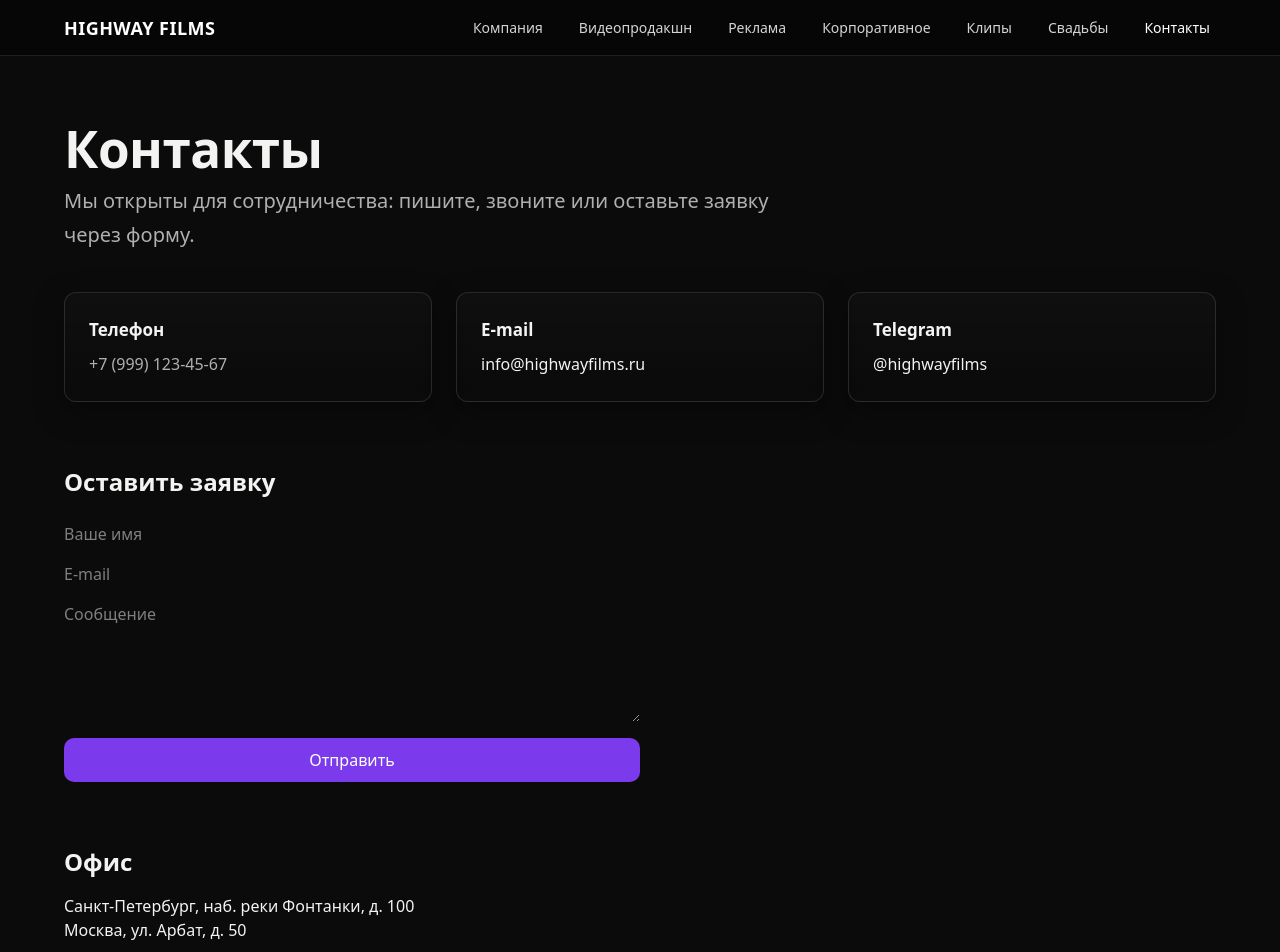
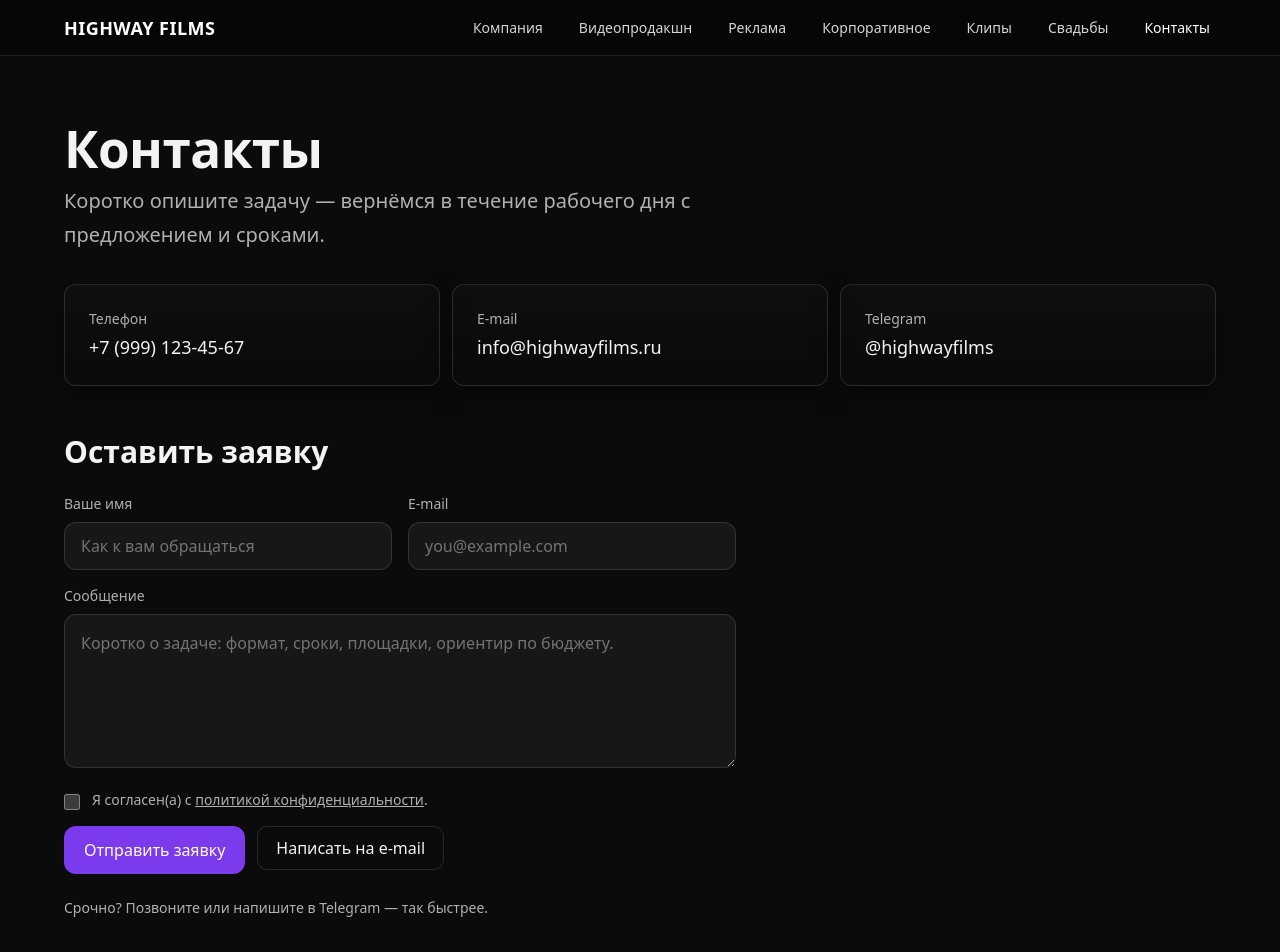
Before and after one commit to pandangun/highwayfilms.ru, a Next.js app: page /contacts in a window 1280 px wide. Shown: the top 952 px of the page. Built offline with nearby package versions, Linux system fonts and the light colour scheme.

Commit message:
feat: обновил страницу контактов (форма, карточки, стили)

```diff
--- a/src/app/contacts/page.tsx
+++ b/src/app/contacts/page.tsx
@@ -1,75 +1,134 @@
 import type { Metadata } from "next";
+import Link from "next/link";
 
 export const metadata: Metadata = {
   title: "Контакты — Highway Films",
-  description: "Свяжитесь с Highway Films: телефон, почта, Telegram. Форма обратной связи для заказа съёмки и сотрудничества.",
+  description:
+    "Свяжитесь с Highway Films: телефон, почта, Telegram. Форма обратной связи для заказа съёмки и сотрудничества.",
 };
+
+function InfoCard({
+  title,
+  value,
+  href,
+}: {
+  title: string;
+  value: string;
+  href?: string;
+}) {
+  const content = (
+    <>
+      <div className="text-sm text-muted">{title}</div>
+      <div className="mt-1 text-lg">{value}</div>
+    </>
+  );
+  return (
+    <div className="card p-5 md:p-6">
+      {href ? (
+        <a href={href} className="block hover:opacity-90 transition">
+          {content}
+        </a>
+      ) : (
+        content
+      )}
+    </div>
+  );
+}
 
 export default function Page() {
   return (
     <main className="container py-12 md:py-16">
       <h1 className="h1">Контакты</h1>
-      <p className="lead mt-2 measure">
-        Мы открыты для сотрудничества: пишите, звоните или оставьте заявку через форму.
+      <p className="lead measure mt-2">
+        Коротко опишите задачу — вернёмся в течение рабочего дня с предложением и сроками.
       </p>
 
-      {/* Основные контакты */}
-      <div className="grid md:grid-cols-3 gap-6 mt-10">
-        <div className="card p-6">
-          <h3 className="text-lg font-semibold mb-2">Телефон</h3>
-          <p className="text-muted">+7 (999) 123-45-67</p>
+      {/* Быстрые контакты */}
+      <section className="mt-8 grid gap-3 sm:grid-cols-2 lg:grid-cols-3">
+        <InfoCard title="Телефон" value="+7 (999) 123-45-67" href="tel:+79991234567" />
+        <InfoCard title="E-mail" value="info@highwayfilms.ru" href="mailto:info@highwayfilms.ru" />
+        <InfoCard title="Telegram" value="@highwayfilms" href="https://t.me/highwayfilms" />
+      </section>
+
+      {/* Форма */}
+      <section className="mt-12">
+        <h2 className="text-2xl md:text-3xl font-semibold">Оставить заявку</h2>
+
+        <form
+          className="mt-6 grid gap-4 max-w-2xl"
+          method="POST"
+          action="https://formspree.io/f/your-id" /* <- замени на свой endpoint или убери и обрабатывай сам */
+        >
+          <div className="grid gap-4 sm:grid-cols-2">
+            <div>
+              <label className="block text-sm text-muted">Ваше имя</label>
+              <input
+                type="text"
+                name="name"
+                required
+                placeholder="Как к вам обращаться"
+                className="mt-2 w-full h-12 rounded-xl bg-white/5 border border-base px-4 outline-none focus:border-white/30 placeholder:text-neutral-500"
+              />
             </div>
-        <div className="card p-6">
-          <h3 className="text-lg font-semibold mb-2">E-mail</h3>
-          <p>
-            <a href="mailto:info@highwayfilms.ru" className="text-accent hover:underline">
-              info@highwayfilms.ru
-            </a>
-          </p>
-        </div>
-        <div className="card p-6">
-          <h3 className="text-lg font-semibold mb-2">Telegram</h3>
-          <p>
-            <a href="https://t.me/highwayfilms" target="_blank" rel="noopener" className="text-accent hover:underline">
-              @highwayfilms
-            </a>
-          </p>
+            <div>
+              <label className="block text-sm text-muted">E-mail</label>
+              <input
+                type="email"
+                name="email"
+                required
+                placeholder="you@example.com"
+                className="mt-2 w-full h-12 rounded-xl bg-white/5 border border-base px-4 outline-none focus:border-white/30 placeholder:text-neutral-500"
+              />
             </div>
           </div>
 
-      {/* Форма обратной связи */}
-      <section className="mt-16">
-        <h2 className="text-2xl font-semibold mb-6">Оставить заявку</h2>
-        <form className="grid gap-4 max-w-xl">
+          <div>
+            <label className="block text-sm text-muted">Сообщение</label>
+            <textarea
+              name="message"
+              required
+              rows={5}
+              placeholder="Коротко о задаче: формат, сроки, площадки, ориентир по бюджету."
+              className="mt-2 w-full rounded-xl bg-white/5 border border-base p-4 outline-none focus:border-white/30 placeholder:text-neutral-500 resize-y"
+            />
+          </div>
+
+          <label className="flex items-start gap-3 text-sm text-muted">
             <input
-            type="text"
-            placeholder="Ваше имя"
-            className="input"
+              type="checkbox"
+              name="agree"
               required
+              className="mt-1 h-4 w-4 rounded border-base bg-white/5 accent-white/80"
             />
-          <input
-            type="email"
-            placeholder="E-mail"
-            className="input"
-            required
-          />
-          <textarea
-            placeholder="Сообщение"
-            className="input min-h-[120px]"
-            required
-          />
-          <button type="submit" className="btn btn-primary">
-            Отправить
+            <span>
+              Я согласен(а) с{" "}
+              <Link href="/privacy" className="underline hover:opacity-80">
+                политикой конфиденциальности
+              </Link>
+              .
+            </span>
+          </label>
+
+          <div className="flex flex-col sm:flex-row gap-3">
+            <button type="submit" className="btn-primary h-12 px-5 rounded-xl">
+              Отправить заявку
             </button>
+            <a href="mailto:info@highwayfilms.ru" className="btn h-12 rounded-xl">
+              Написать на e-mail
+            </a>
+          </div>
         </form>
+
+        <p className="mt-6 text-sm text-muted measure">
+          Срочно? Позвоните или напишите в Telegram — так быстрее.
+        </p>
       </section>
 
-      {/* Адрес */}
-      <section className="mt-16">
-        <h2 className="text-2xl font-semibold mb-4">Офис</h2>
-        <p className="measure">
-          Санкт-Петербург, наб. реки Фонтанки, д. 100<br />
-          Москва, ул. Арбат, д. 50
+      {/* Офисы (коротко) */}
+      <section className="mt-12">
+        <h2 className="text-2xl md:text-3xl font-semibold">Офисы</h2>
+        <p className="mt-2 measure text-muted">
+          Санкт-Петербург, наб. реки Фонтанки, 100 · Москва, ул. Арбат, 50
         </p>
       </section>
     </main>
```
Lines whose indentation alone changed are shown as unchanged.
